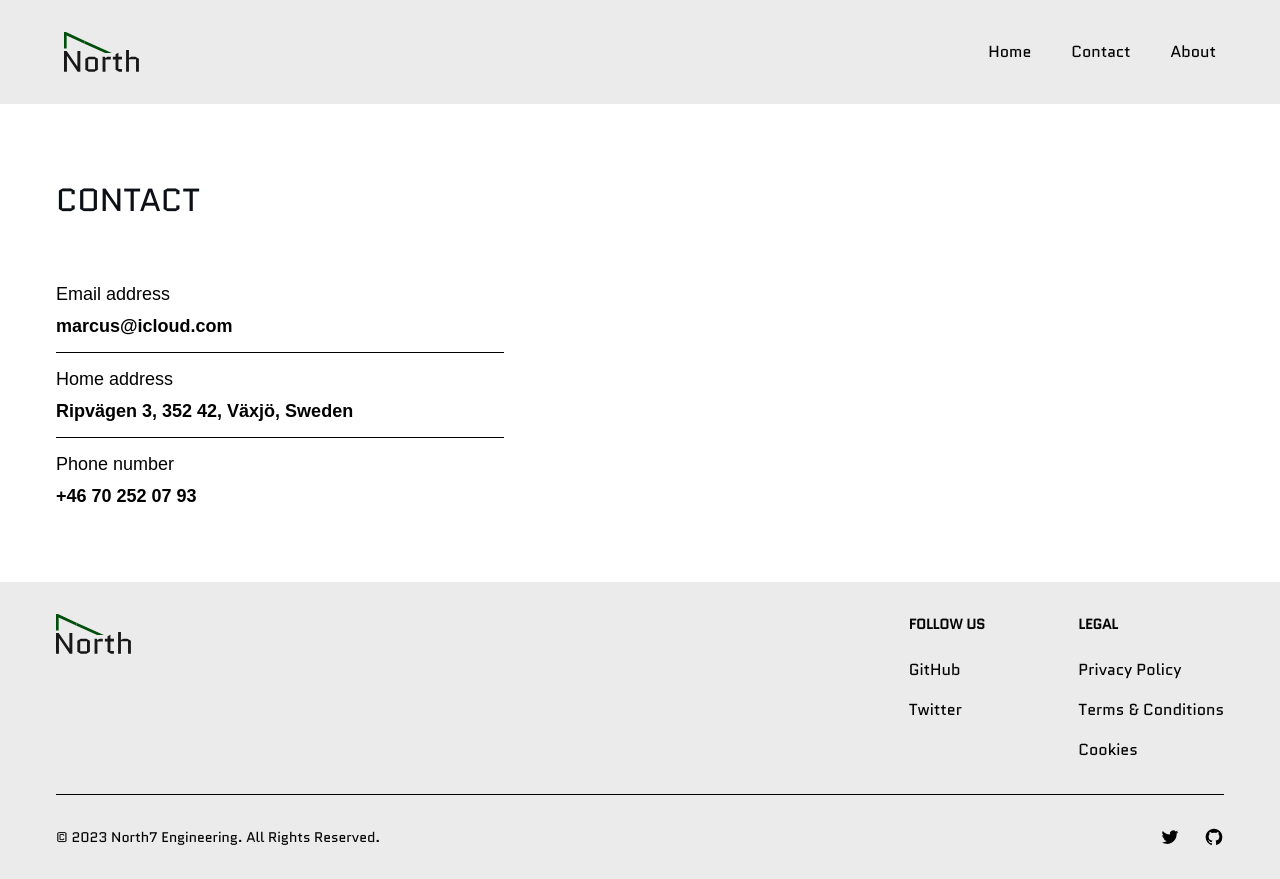
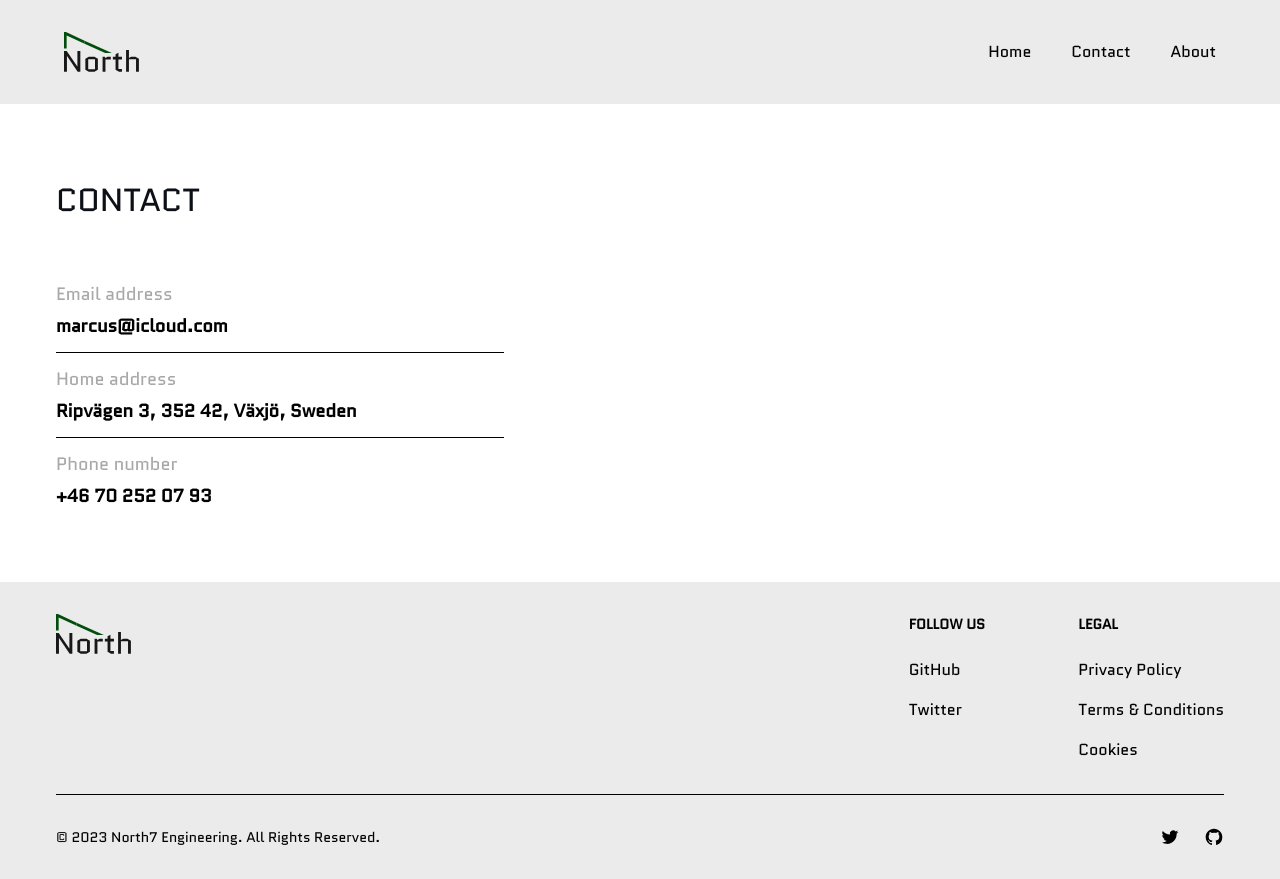
Before and after one commit to north7-engineering/website, a SvelteKit app: page /contact in a window 1280 px wide. Built offline with nearby package versions, Linux system fonts and the light colour scheme.

Commit message:
Updating contact page

```diff
--- a/src/routes/contact/+page.svelte
+++ b/src/routes/contact/+page.svelte
@@ -10,15 +10,15 @@
 
 <dl class="mt-14 max-w-md text-gray-900 divide-y divide-gray-200 dark:text-white dark:divide-gray-700">
     <div class="flex flex-col pb-3">
-        <dt class="mb-1 text-gray-500 md:text-lg dark:text-gray-400">Email address</dt>
-        <dd class="text-lg font-semibold">marcus@icloud.com</dd>
+        <dt class="regular-font mb-1 text-gray md:text-lg dark:text-grey">Email address</dt>
+        <dd class="regular-font text-lg font-semibold dark:text-white">marcus@icloud.com</dd>
     </div>
     <div class="flex flex-col py-3">
-        <dt class="mb-1 text-gray-500 md:text-lg dark:text-gray-400">Home address</dt>
-        <dd class="text-lg font-semibold">Ripvägen 3, 352 42, Växjö, Sweden</dd>
+        <dt class="regular-font mb-1 text-gray md:text-lg dark:text-grey">Home address</dt>
+        <dd class="regular-font text-lg font-semibold dark:text-white">Ripvägen 3, 352 42, Växjö, Sweden</dd>
     </div>
     <div class="flex flex-col pt-3">
-        <dt class="mb-1 text-gray-500 md:text-lg dark:text-gray-400">Phone number</dt>
-        <dd class="text-lg font-semibold">+46 70 252 07 93</dd>
+        <dt class="regular-font mb-1 text-gray md:text-lg dark:text-grey">Phone number</dt>
+        <dd class="regular-font text-lg font-semibold dark:text-white">+46 70 252 07 93</dd>
     </div>
 </dl>
```
